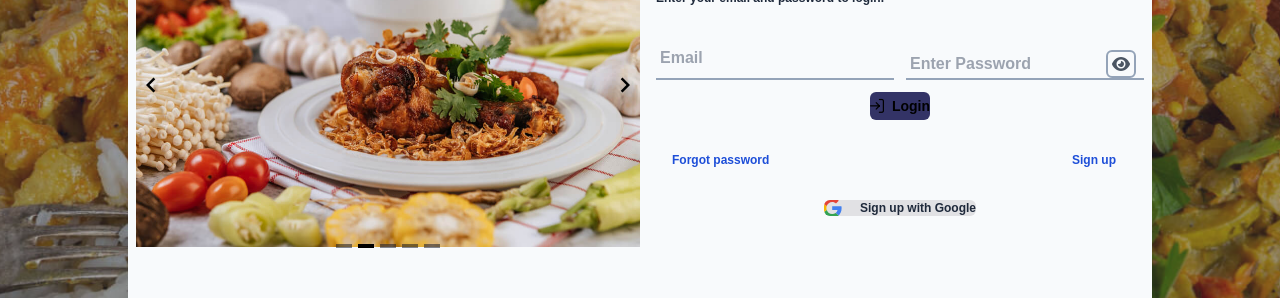
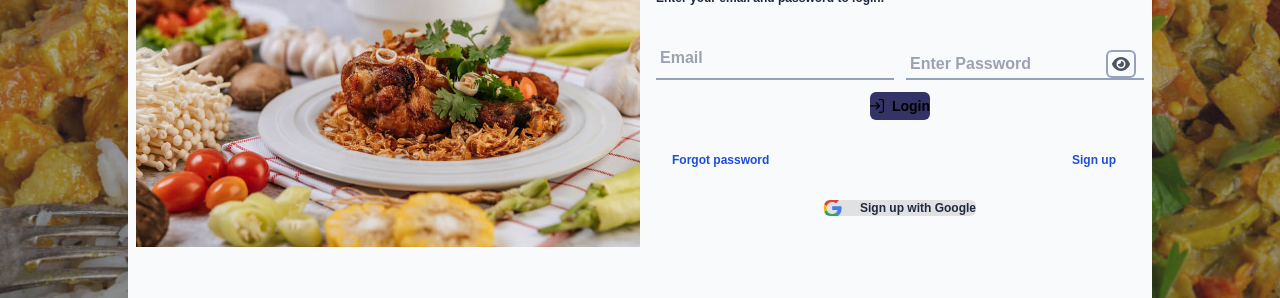
Before and after one commit to Twain97/knoor, a Vue app: page /#/ in a window 1280 px wide. Shown: the part 315-613 px from the top of the page. Built offline with nearby package versions, Linux system fonts and the light colour scheme; a web font is replaced by a local one.

Commit message:
removed nav of carousel

```diff
--- a/src/views/Landing.vue
+++ b/src/views/Landing.vue
@@ -14,11 +14,6 @@
             <img class="w-full h-full  md:-mt-0"
             :src="slide" alt="">
           </slide>
-
-          <template #addons>
-            <navigation />
-            <pagination />
-          </template>
         </carousel>
 
 
@@ -35,10 +30,6 @@
                 :src="slide" alt="">
               </slide>
 
-              <template #addons>
-                <navigation />
-                <pagination />
-              </template>
             </carousel>
 
             <div class="w-full h-full flex flex-col space-y-4 md:space-y-8">
@@ -90,10 +81,6 @@
                 :src="slide" alt="">
               </slide>
 
-              <template #addons>
-                <navigation />
-                <pagination />
-              </template>
             </carousel>
             <div class="w-full h-full space-y-4 flex flex-col  md:space-y-8 ">
               <h2 class="text-slate-800 font-bold text-lg">Sign up</h2>
```
